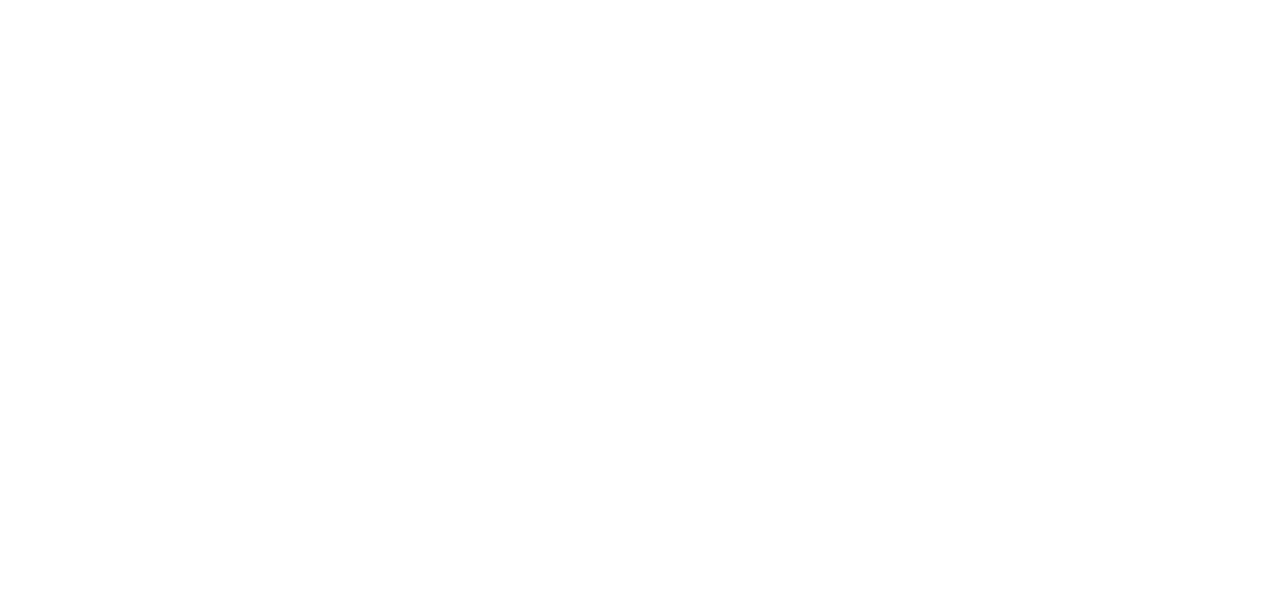
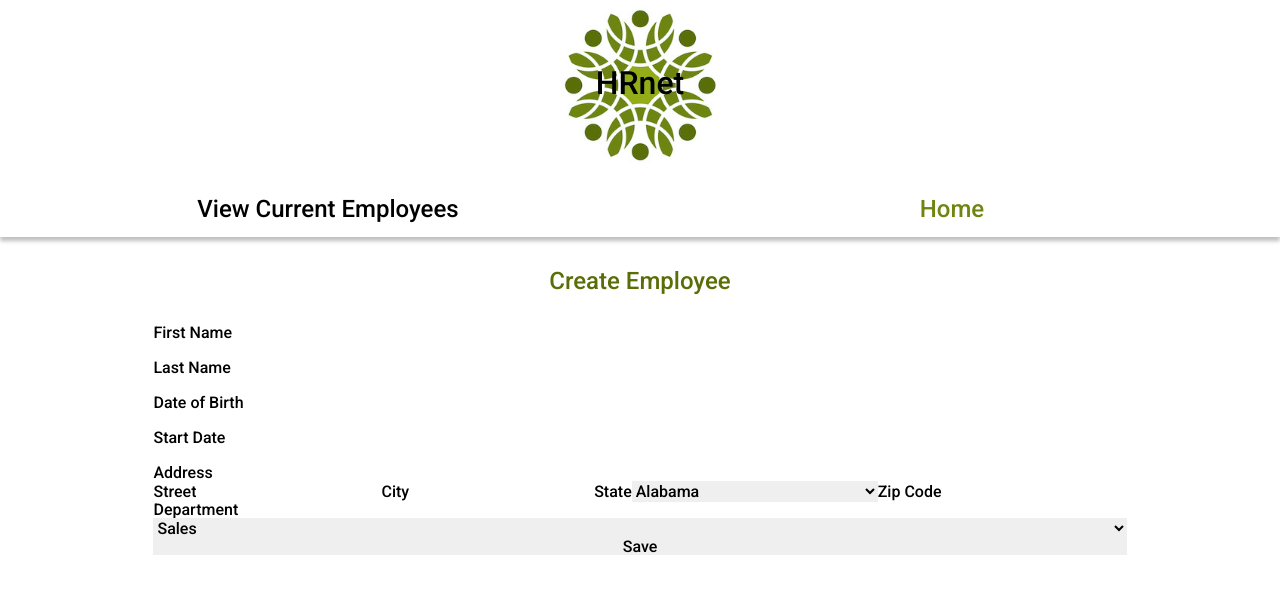
Before and after one commit to badbmo/ChloeRuard_14_30032021, a React (Create React App) app: page / in a window 1280 px wide. Shown: the top 594 px of the page. Built offline with nearby package versions, Linux system fonts and the light colour scheme.

Commit message:
added Form and Header to Home page

```diff
--- a/src/pages/Home.js
+++ b/src/pages/Home.js
@@ -1,4 +1,6 @@
 import React from "react";
+import Header from "../components/Header";
+import Form from "../components/Form";
 
 /**
  * Home Page to display basic info
@@ -8,7 +10,9 @@
 function Home() {
 	return (
 		<React.Fragment>
+			<Header />
 			<main>
+				<Form />
 			</main>
 		</React.Fragment>
 	);
```
